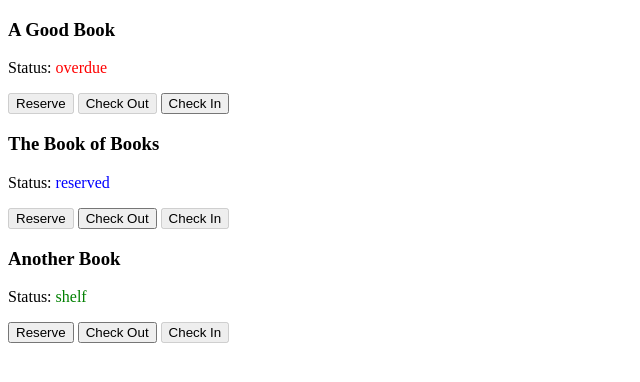
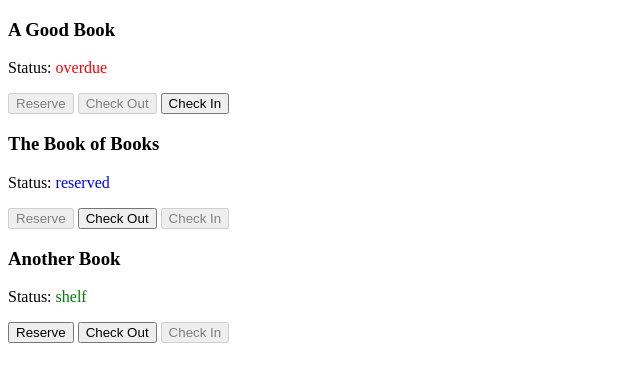
Before and after one commit to refilwe204/interactive-web-apps-IWA12, a plain HTML site: page index.html in a window 1280 px wide. Shown: the whole page, without its empty margins (0-640 px from the left). Drawn offline with Linux system fonts and the light colour scheme.

Commit message:
final commit to IWA12

```diff
--- a/index.html
+++ b/index.html
@@ -6,7 +6,7 @@
     <meta name="viewport" content="width=device-width, initial-scale=1.0" />
     <title>LMS Pro</title>
 
-    <script src="/scripts.js" type="module"defer></script>
+    <script src="./scripts.js" type="module"defer></script>
   </head>
 
   <body>
--- a/scripts.js
+++ b/scripts.js
@@ -1,3 +1,5 @@
+// scripts.js
+
 const STATUS_MAP = {
     shelf: {
       color: 'green',
@@ -23,32 +25,31 @@ const STATUS_MAP = {
       canCheckout: false,
       canCheckIn: true,
     }
-}
+  };
 
-// Get all relevant elements
+  // Select all the elements
   const statusElements = document.querySelectorAll('.status');
   const reserveButtons = document.querySelectorAll('.reserve');
   const checkoutButtons = document.querySelectorAll('.checkout');
   const checkinButtons = document.querySelectorAll('.checkin');
 
-// Update each book element based on its status
+  // Loop through all the book elements
   for (let i = 0; i < statusElements.length; i++) {
-  const statusText = statusElements[i].textContent.trim().toLowerCase();
-  const status = STATUS_MAP[statusText];
+    const status = statusElements[i].textContent.trim();
+    const statusInfo = STATUS_MAP[status];
 
-  // Update status text color
-  statusElements[i].style.color = status.color;
+    // Set the color of the status element
+    statusElements[i].style.color = statusInfo.color;
 
-  // Enable/disable buttons
-  reserveButtons[i].disabled = !status.canReserve;
-  checkoutButtons[i].disabled = !status.canCheckout;
-  checkinButtons[i].disabled = !status.canCheckIn;
+    // Set the status of the reserve button
+    reserveButtons[i].disabled = !statusInfo.canReserve;
+    reserveButtons[i].style.color = reserveButtons[i].disabled ? 'gray' : 'black';
 
-  // Set button color to black and grayscale
-  reserveButtons[i].style.color = 'black';
-  checkoutButtons[i].style.color = 'black';
-  checkinButtons[i].style.color = 'black';
-  reserveButtons[i].style.filter = 'grayscale(100%)';
-  checkoutButtons[i].style.filter = 'grayscale(100%)';
-  checkinButtons[i].style.filter = 'grayscale(100%)';
+    // Set the status of the checkout button
+    checkoutButtons[i].disabled = !statusInfo.canCheckout;
+    checkoutButtons[i].style.color = checkoutButtons[i].disabled ? 'gray' : 'black';
+
+    // Set the status of the checkin button
+    checkinButtons[i].disabled = !statusInfo.canCheckIn;
+    checkinButtons[i].style.color = checkinButtons[i].disabled ? 'gray' : 'black';
   }
```
Lines whose indentation alone changed are shown as unchanged.
